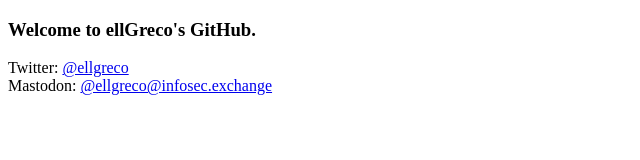
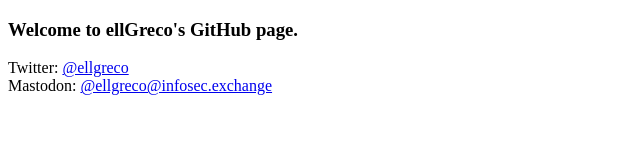
Before and after one commit to ellgreco/iamellgreco, a plain HTML site: page index.html in a window 1280 px wide. Shown: the full height of the page, 0-640 px from the left. Drawn offline with Linux system fonts and the light colour scheme.

Commit message:
Update index.html

```diff
--- a/index.html
+++ b/index.html
@@ -3,14 +3,14 @@
 <head>
     <meta charset='utf-8'>
     <meta http-equiv='X-UA-Compatible' content='IE=edge'>
-    <title>Welcome to ellGreco's GitHub</title>
+    <title>Welcome to ellGreco's GitHub page</title>
 
 
 </head>
 <body>
     <h3>
 
-        Welcome to ellGreco's GitHub.
+        Welcome to ellGreco's GitHub page.
 
     </h3>
 
```
